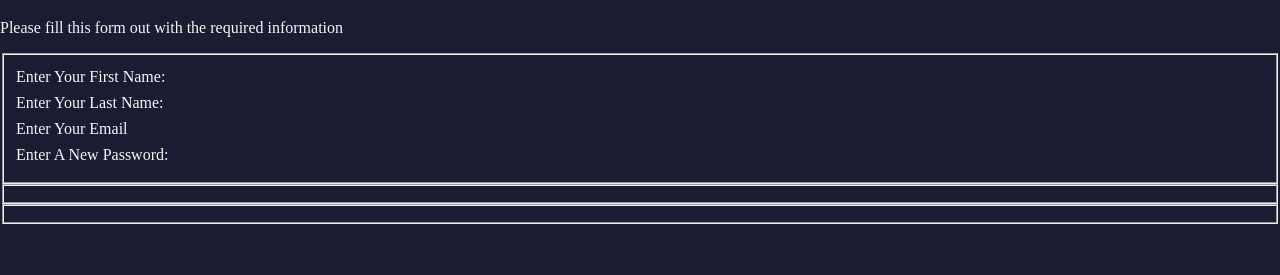
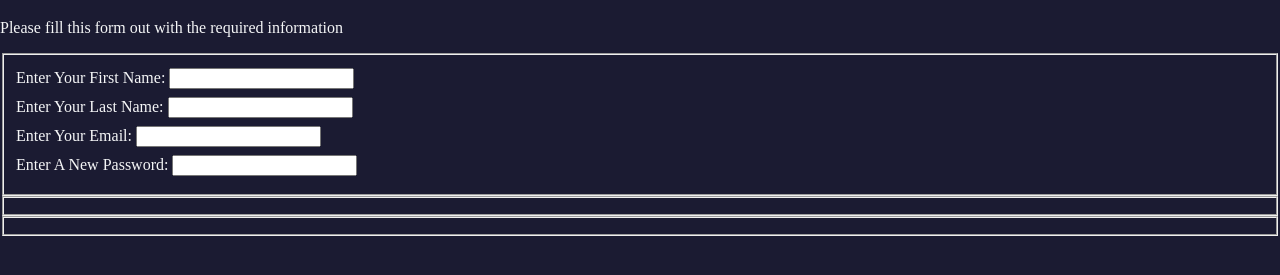
Before and after one commit to AaronJHarvey/Registration-Form, a plain HTML site: page src/index.html in a window 1280 px wide. Shown: the part 61-336 px from the top of the page. Drawn offline with Linux system fonts and the light colour scheme.

Commit message:
Adds inputs with needed types

```diff
--- a/src/index.html
+++ b/src/index.html
@@ -14,10 +14,16 @@
 
         <form action=" https://register-demo.freecodecamp.org">
             <fieldset>
-                <label>Enter Your First Name:</label>
-                <label>Enter Your Last Name:</label>
-                <label>Enter Your Email</label>
-                <label>Enter A New Password:</label>
+                <label>Enter Your First Name: <input type="text" />
+                </label>
+                <label>Enter Your Last Name: <input type="text" />
+                </label>
+
+                <label>Enter Your Email: <input type="email" />
+                </label>
+
+                <label>Enter A New Password: <input type="password" />
+                </label>
             </fieldset>
             <fieldset></fieldset>
             <fieldset></fieldset>
```
